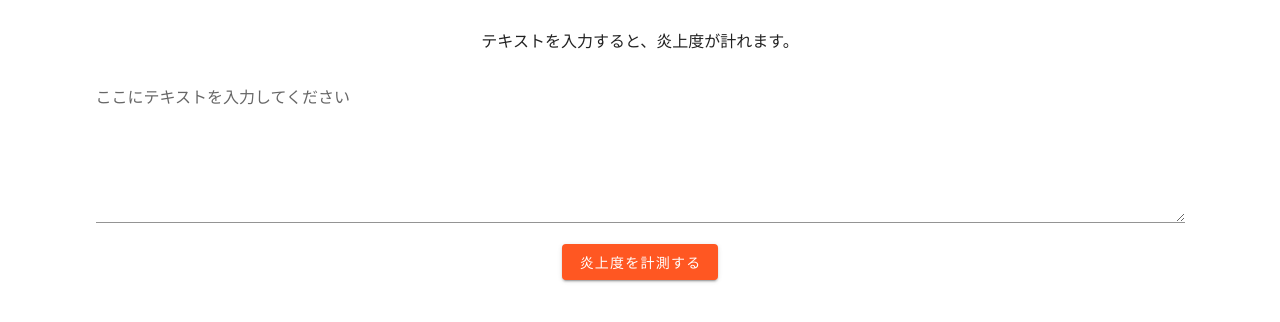
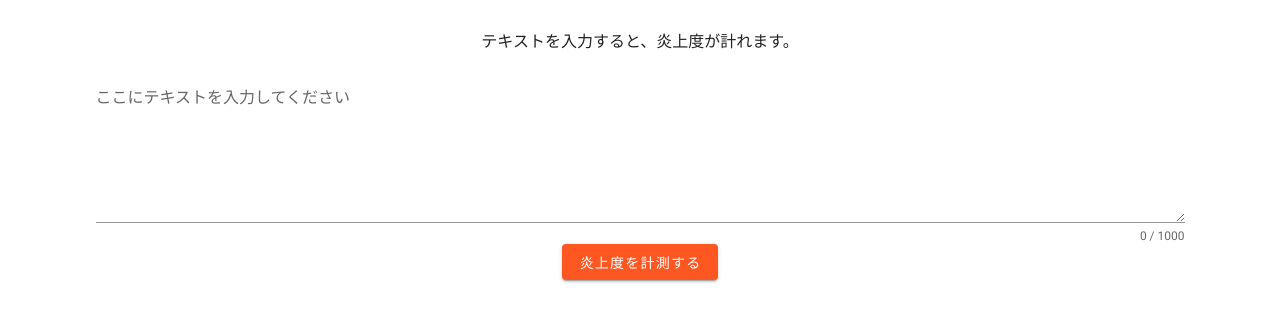
Before and after one commit to jigintern/2021_winter_e, a Vue app in the folder front/: page / in a window 1280 px wide. Shown: the part 142-464 px from the top of the page. Built offline with nearby package versions, Linux system fonts and the light colour scheme.

Commit message:
Update: validate

```diff
--- a/front/src/pages/Home.vue
+++ b/front/src/pages/Home.vue
@@ -6,9 +6,16 @@
     <v-container>
       テキストを入力すると、炎上度が計れます。
     </v-container>
+    <v-form
+      ref="form"
+      v-model="valid"
+    >
       <v-textarea
         label="ここにテキストを入力してください"
         v-model="text"
+        :rules="textRules"
+        required
+        counter="1000"
       ></v-textarea>
       <v-btn
         color="primary"
@@ -17,6 +24,7 @@
       >
         炎上度を計測する
       </v-btn>
+    </v-form>
   </v-container>
 </template>
 
@@ -25,12 +33,18 @@ export default {
   name: "Home",
   data() {
     return {
+      valid: true,
       text: "",
+      textRules: [
+        v => !!v || 'テキストは必須です',
+        v => (v && v.length <= 1000) || 'テキストは1000文字以内にしてください',
+      ],
     }
   },
   methods: {
     onClick () {
-      const flamingNumber = 2;
+      if(!this.$refs.form.validate()) return;
+      const flamingNumber = 1;
       this.$store.commit("changeText", this.text);
       this.$store.commit("changeFlaming", flamingNumber);
       this.$router.push({ name: "result" });
--- a/front/src/pages/Result.vue
+++ b/front/src/pages/Result.vue
@@ -5,7 +5,7 @@
       <p class="text-h2">{{ flaming }}</p>
       <div class="text-right pr-12">でした</div>
     </v-container>
-    {{ text }}
+    <v-card class="text mx-16 my-5 pa-5 text-left">{{ text }}</v-card>
     <v-btn
       color="twitter"
       class="white--text"
@@ -37,5 +37,8 @@ export default {
 </script>
 
 <style scoped>
-
+.text {
+  white-space: pre-wrap;
+  word-wrap:break-word;
+}
 </style>
```
Also changed, not shown: front/src/plugins/vuetify.js (indentation only). Lines whose indentation alone changed are shown as unchanged.
